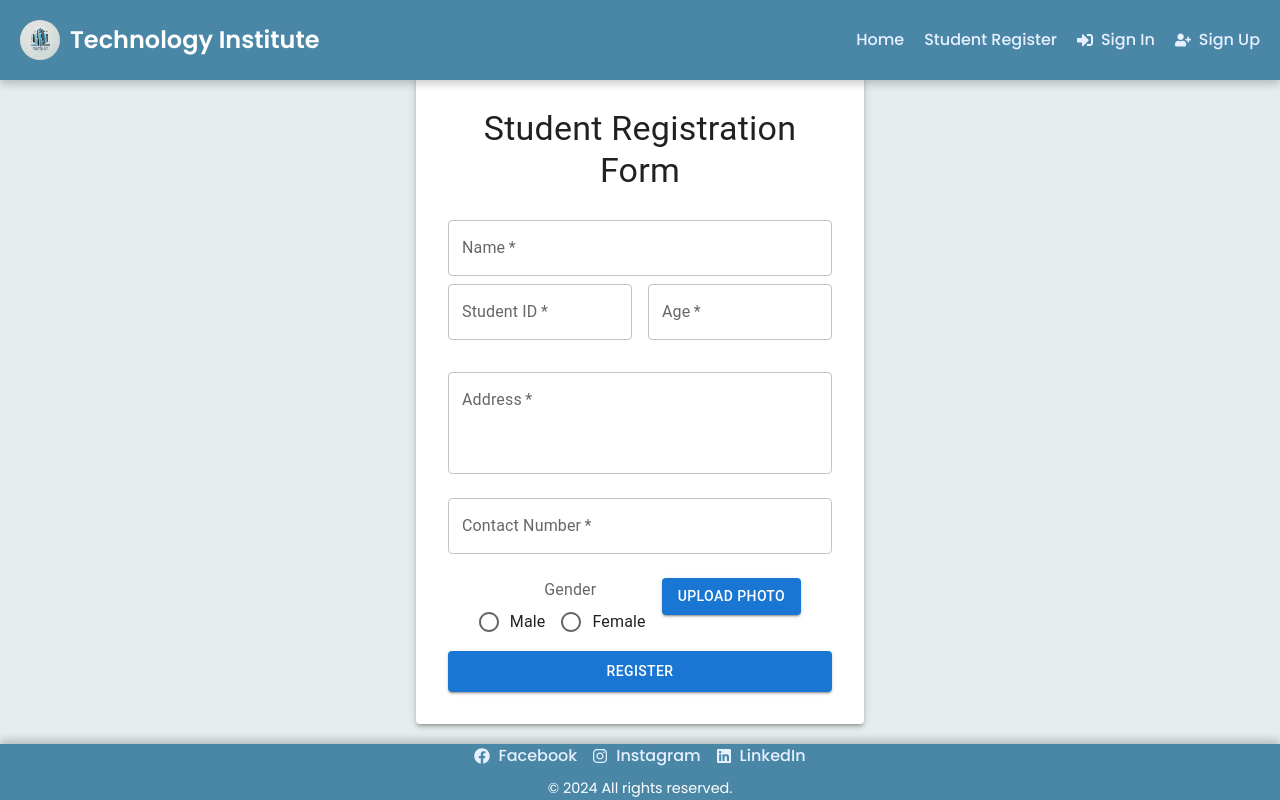
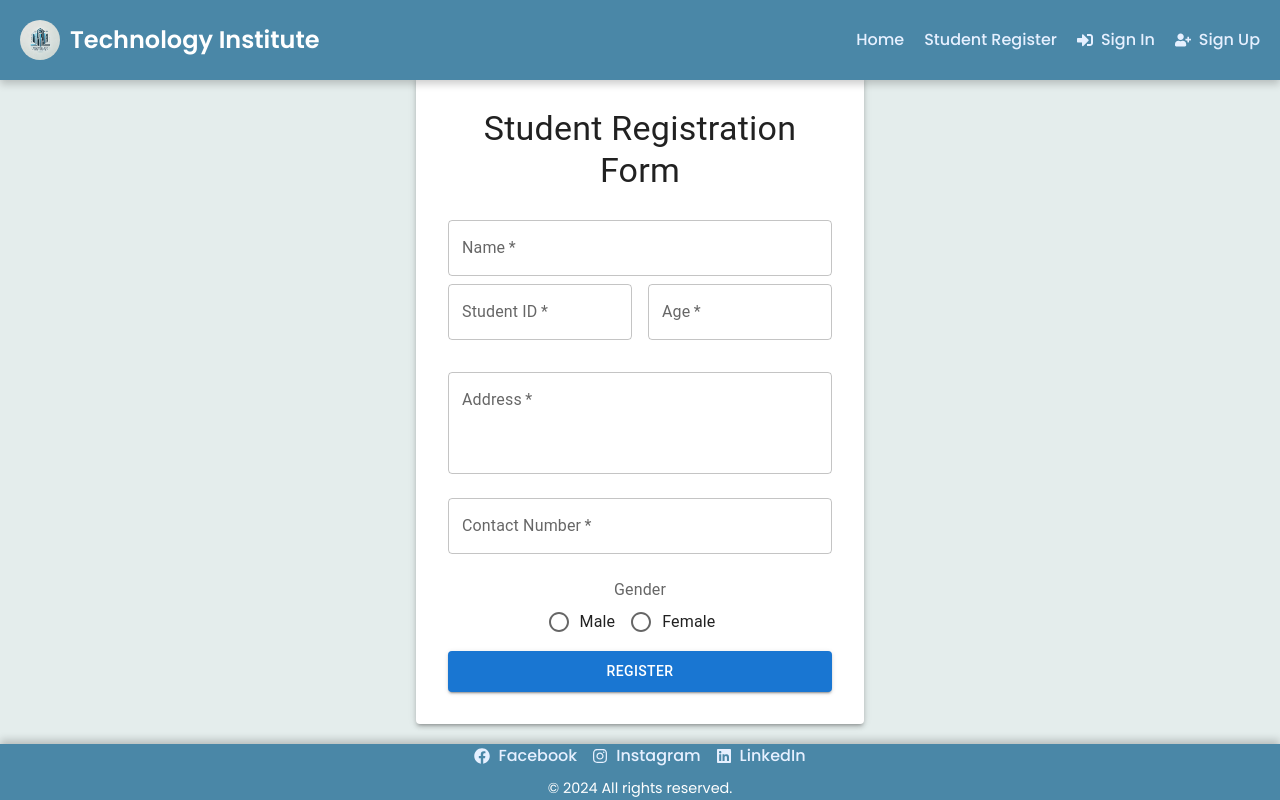
Before and after one commit to kisalthennakoon/Student-Form, a React (Vite) app in the folder FrontEnd/student-form/: page /register in a window 1280 px wide. Both pictures are taken after typing "Sample", "Sample123" into the empty fields and a click on the button "SIGN IN". Built offline with nearby package versions, Linux system fonts and the light colour scheme; no server answers.

Commit message:
Remove photo upload option

```diff
--- a/FrontEnd/student-form/src/Pages/Form.jsx
+++ b/FrontEnd/student-form/src/Pages/Form.jsx
@@ -22,7 +22,6 @@ const StudentRegistrationForm = ({ id }) => {
     address: "",
     contactNo: "",
     gender: "",
-    photo: null,
   });
 
   const [isLoading, setIsLoading] = useState(false);
@@ -152,7 +151,7 @@ const StudentRegistrationForm = ({ id }) => {
               />
             </RadioGroup>
           </FormControl>
-          <Button
+          {/* <Button
             variant="contained"
             component="label"
             sx={{ marginTop: 2, marginBottom: 3 }}
@@ -165,7 +164,7 @@ const StudentRegistrationForm = ({ id }) => {
               hidden
               onChange={handleChange}
             />
-          </Button>
+          </Button> */}
           <Button
             type="submit"
             variant="contained"
```
